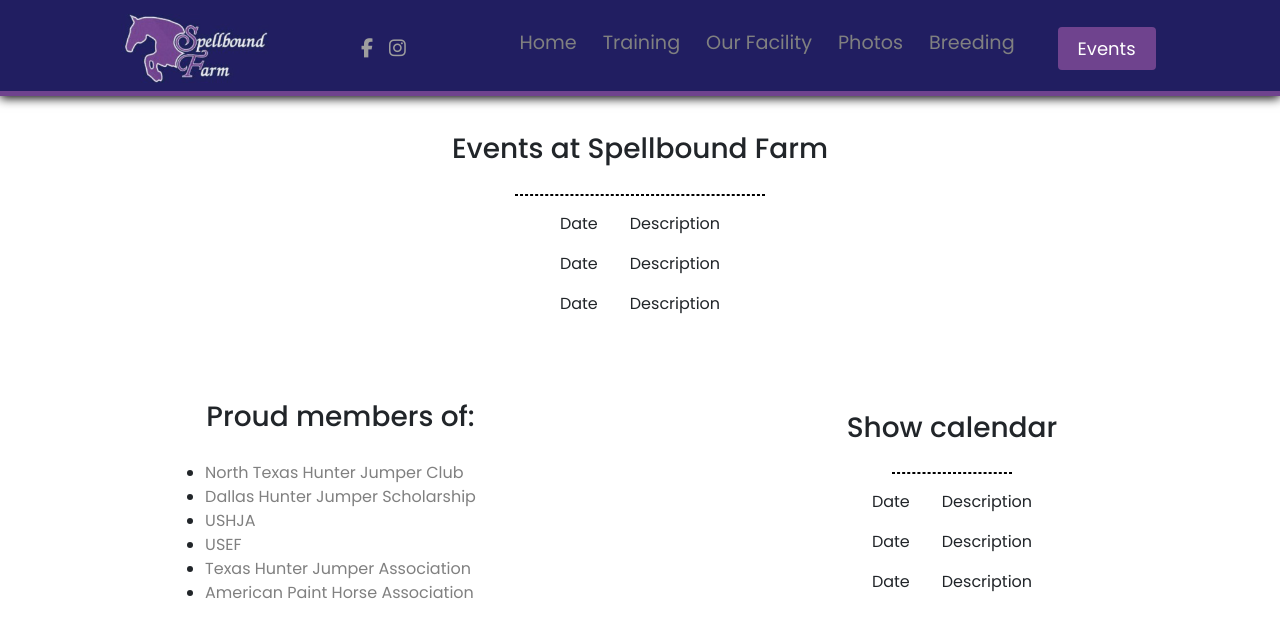
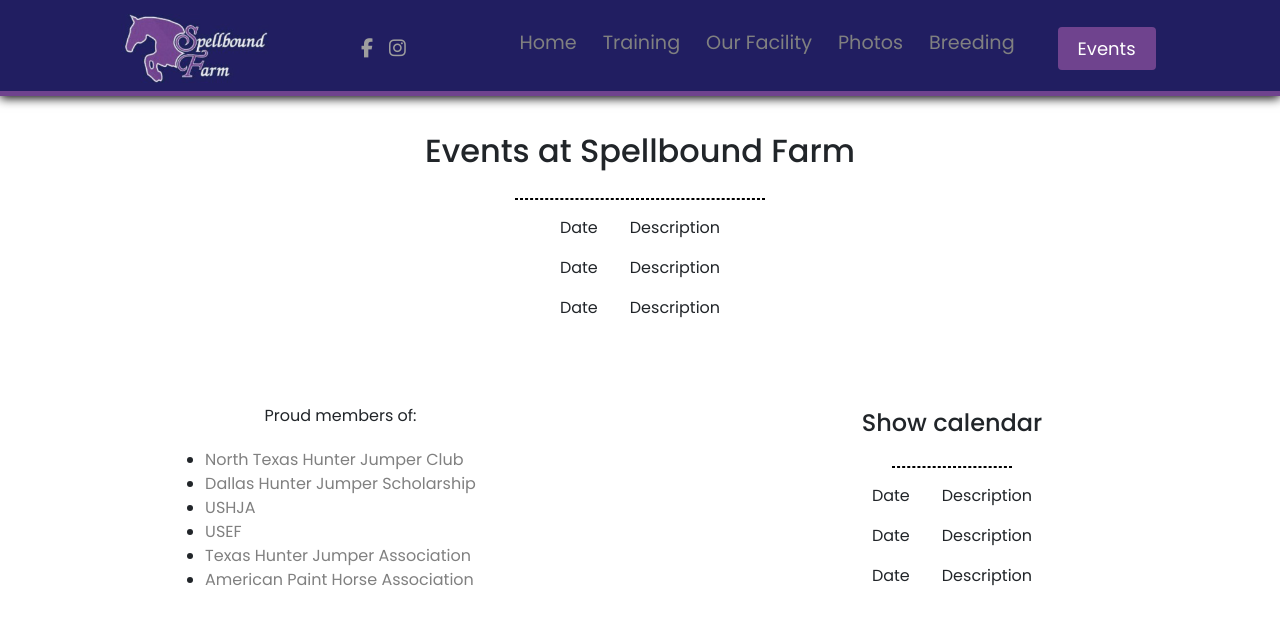
Before and after one commit to supermonkey74/SBF-React, a React (Create React App) app: page /events in a window 1280 px wide. Shown: the top 638 px of the page. Built offline with nearby package versions, Linux system fonts and the light colour scheme; some icons are missing; the HTML template or start-up script is replaced by a standard one.

Commit message:
Event Page words

```diff
--- a/src/Components/pages/Events.css
+++ b/src/Components/pages/Events.css
@@ -65,6 +65,7 @@
 a:link {
 
     color: black;
+
 }
 
 
--- a/src/Components/pages/Events.js
+++ b/src/Components/pages/Events.js
@@ -9,7 +9,7 @@ export default function Events() {
         <div className="event-outer-container">
 
             <div className="spellbound-events">
-                <h3 className="sbf-events-title">Events at Spellbound Farm</h3>
+                <h2 className="sbf-events-title">Events at Spellbound Farm</h2>
                     <div className="underline-large"></div>
                     {/* <img src={Logo} alt="" className="" /> */}
 
@@ -28,7 +28,7 @@ export default function Events() {
                     <div className="clubs-container">
 
                         <div className="club-sites">
-                            <h3 className="sbf-events-title">Proud members of:</h3>
+                            <h7 className="sbf-events-title">Proud members of:</h7>
 
                             <ul className="">
                                 <li> <a href="https://www.nthjc.com/" target="none">North Texas Hunter Jumper Club</a>  </li>
@@ -42,7 +42,7 @@ export default function Events() {
                         </div>
 
                         <div className="sbf-events">
-                            <h3 className="sbf-events-title">Show calendar</h3>
+                            <h4 className="sbf-events-title">Show calendar</h4>
                             <div className="underline-large"></div>
                             <ul className="">
                             <div className="sbf-show-list">
```
